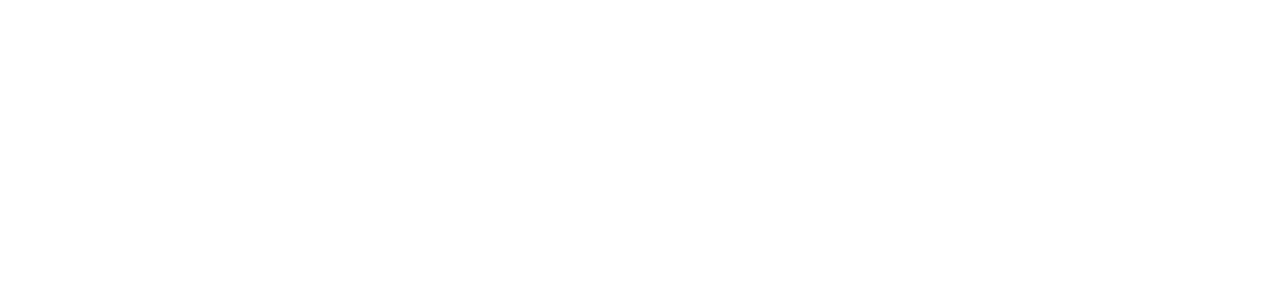
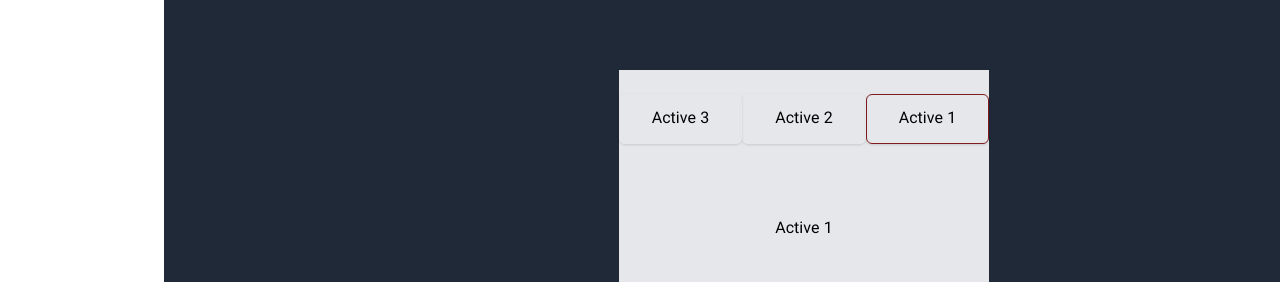
Before and after one commit to Ehsan-Fouladi/social-media, a Nuxt app: page /category/1/1 in a window 1280 px wide. Before the commit this address had no page. Shown: the part 518-800 px from the top of the page. Built offline with nearby package versions, Linux system fonts and the light colour scheme.

Commit message:
create widget is category fix slug

```diff
--- a/components/Product/index.vue
+++ b/components/Product/index.vue
@@ -1,5 +1,5 @@
 <template>
-    <NuxtLink to="/films/{{ slug }}" class="flex flex-col relative" v-if="true">
+    <NuxtLink to="/category/{{ category }}/{{ slug }}" class="flex flex-col relative" v-if="true">
         <div
             class="hover:backdrop-blur-sm hover:bg-black/60 w-full h-full absolute rounded-lg transition-all flex justify-center items-center overflow-hidden duration-150">
             <div class="-z-50 hover:z-50 flex flex-col items-center">
@@ -31,5 +31,6 @@
 </template>
 <script setup>
 const AlertStatus = ref(true)
-const {slug} = useRoute().params
+const slug = useRoute().params.slug
+const category = useRoute().params.category
 </script>
--- /dev/null
+++ b/components/Widget/Download.vue
@@ -0,0 +1,21 @@
+<template>
+    <div class="flex flex-col w-full gap-2 bg-gray-200">
+        <!-- links -->
+        <div class="flex items-center w-full justify-evenly py-6">
+            <div class="border rounded-md py-3 px-8 shadow cursor-pointer" :class="active_section == 1 ? 'border-red-900' : 'text-center'" @click="active_section = 1">Active 1</div>
+            <div class="border rounded-md py-3 px-8 shadow cursor-pointer" :class="active_section == 2 ? 'border-red-900' : 'text-center'" @click="active_section = 2">Active 2</div>
+            <div class="border rounded-md py-3 px-8 shadow cursor-pointer" :class="active_section == 3 ? 'border-red-900' : 'text-center'" @click="active_section = 3">Active 3</div>
+        </div>
+
+        <!-- content -->
+        <div class="flex flex-col w-full">
+            <div class="border px-16 text-center py-10 rounded-lg" v-if="active_section === 1">Active 1</div>
+            <div class="border px-16 text-center py-10 rounded-lg" v-if="active_section === 2">Active 2</div>
+            <div class="border px-16 text-center py-10 rounded-lg" v-if="active_section === 3">Active 3</div>
+        </div>
+    </div>
+</template>
+
+<script setup>
+const active_section = ref(1)
+</script>
--- a/pages/films/[slug].vue
+++ b/pages/category/[category]/[slug].vue
@@ -1,6 +1,6 @@
 <template>
-    <div class="bg-gray-800 relative h-screen flex flex-col items-center">
-        <div class="bg-gray-800 absolute md:h-full w-full top-36 lg:top-24 flex flex-col lg:flex-row items-center">
+    <div class="bg-gray-800 h-screen flex flex-col items-center">
+        <div class="bg-gray-800 md:h-full w-full top-36 lg:top-24 flex flex-col lg:flex-row items-center">
             <img class="object-cover object-center rounded-xl lg:mr-24 w-72 h-auto -mt-10" src="~/public/The-Northman.jpg" alt="avatar">
             <div class="flex flex-col mr-3 space-y-2 lg:-mt-10 justify-center items-center lg:justify-normal lg:items-stretch">
                 <div class="flex lg:flex-col flex-row-reverse items-center lg:items-stretch gap-3 lg:gap-0">
@@ -96,8 +96,17 @@
                 </div>
             </div>
         </div>
-
+        <div class="flex flex-col">
+            <div>
+                <WidgetDownload/>
+            </div>
+        </div>
     </div>
 </template>
 <script setup>
+
+// definePageMeta({
+//     layout: true
+// })
+
 </script>
--- /dev/null
+++ b/pages/category/[category]/index.vue
@@ -0,0 +1,17 @@
+<template>
+    <div>
+        {{ category  }}
+    </div>
+</template>
+<script setup>
+import { onMounted } from 'vue';
+
+const category = ref('')
+
+onMounted(() => {
+    category.value = useRoute().params.category
+})
+definePageMeta({
+  layout: false
+})
+</script>
```
